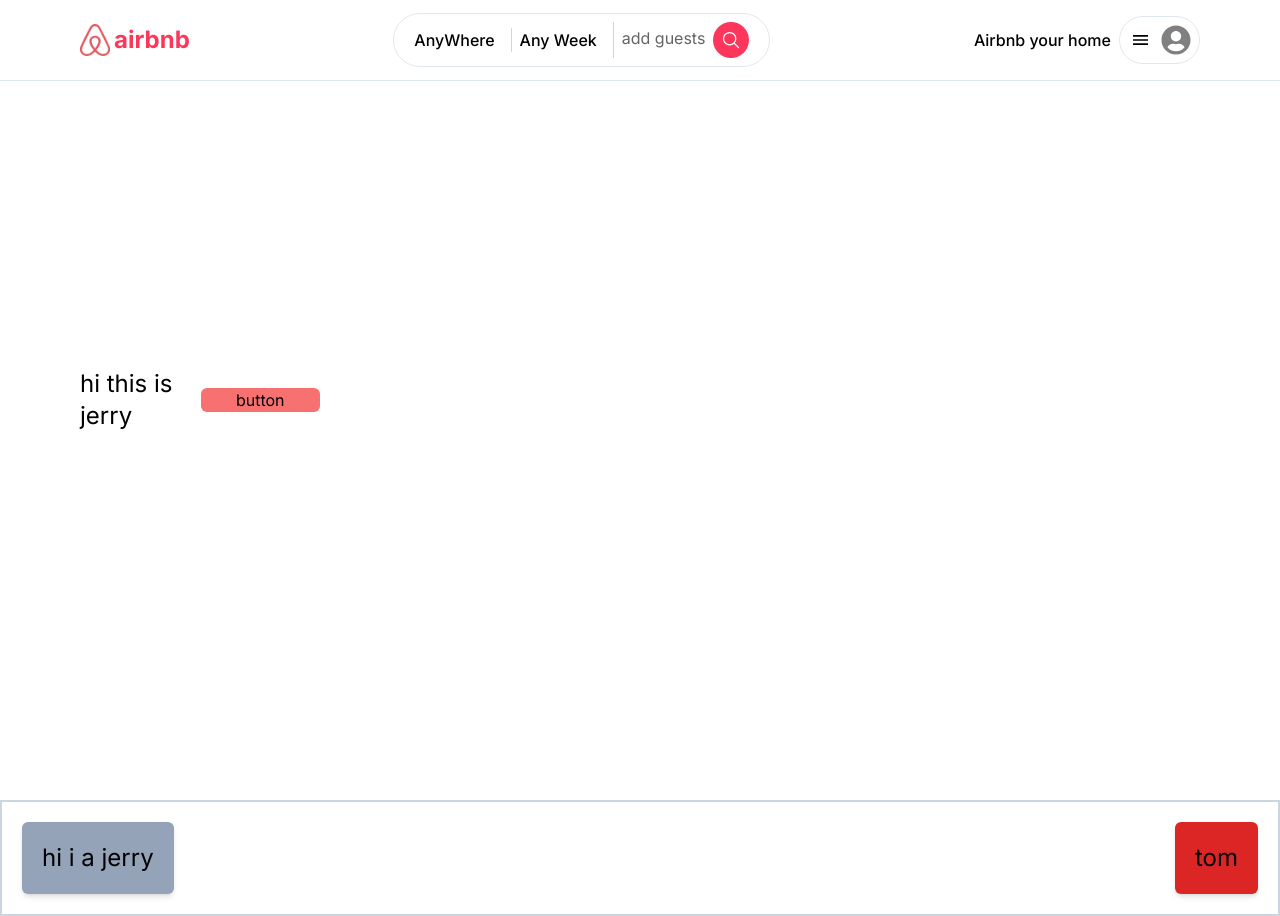
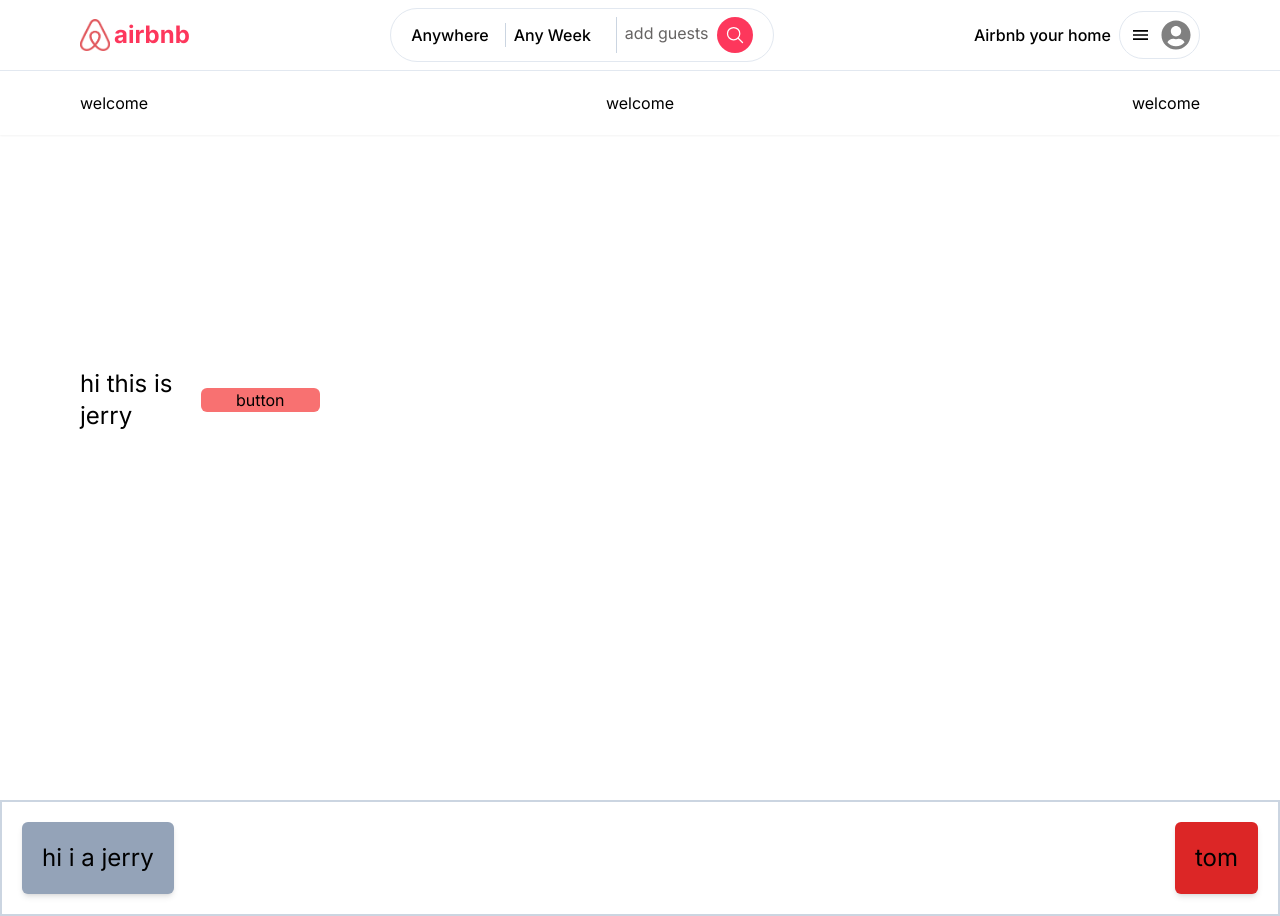
Before and after one commit to MAHBUB0177/airbnb-forntend, a Next.js app: page / in a window 1280 px wide. Built offline with nearby package versions, Linux system fonts and the light colour scheme.

Commit message:
resolve error

```diff
--- a/components/layout/header.tsx
+++ b/components/layout/header.tsx
@@ -16,38 +16,47 @@ const MenuList = [
 
 const Header = () => {
   const [isShow, setIsshow] = useState(false);
-  const divRef = useRef();
+  const [change, setChange] = useState<boolean>(false);
+  console.log(change, "change");
+  const divRef = useRef<HTMLDivElement | null>(null);
+  const cardRef = useRef<HTMLDivElement | null>(null);
 
 
   useEffect(() => {
-    const handleOutsideClick = (event) => {
-      if (divRef.current && !divRef.current.contains(event.target)) {
+    const handleOutsideClick = (event: MouseEvent) => {
+      if (divRef.current && !(divRef.current as any).contains(event.target)) {
         setIsshow(false);
       }
+      if (cardRef.current && !(cardRef.current as any).contains(event.target)) {
+        setChange(false);
+      }
     };
-    document.addEventListener('click', handleOutsideClick);
+    document.addEventListener("click", handleOutsideClick);
     return () => {
-      document.removeEventListener('click', handleOutsideClick);
+      document.removeEventListener("click", handleOutsideClick);
     };
-  }, []);
+  }, [setChange, setIsshow, divRef, cardRef]);
 
 
   return (
     <>
-      <div className=" bg-primary h-[10%] top-0 w-[100%] fixed  border-b-[1px]  border-slate-200 flex flex-row justify-between items-center px-2 md:px-10 lg:px-20 md:py-10 ">
+      <div className="bg-primary  top-0 w-[100%] fixed shadow-sm ">
+        <div
+          className={`h-10%] border-b-[1px]  border-slate-200 flex flex-row justify-between items-center md:px-10 lg:px-20 md:py-2 `}
+        >
           <div className="flex gap-1">
             <Image src={airbnb_logo} alt="airbnb_logo" width={30} height={20} />
             <p className="hidden lg:block text-secondary text-2xl font-bold ">
               airbnb
             </p>
           </div>
-
-        <div>
-        <SearchCard/>
+          <div ref={cardRef}>
+            <SearchCard setChange={setChange} change={change} />
           </div>
-
           <div className="flex flex-row gap-2">
-          <p className="hidden lg:block pt-3 font-medium ">Airbnb your home </p>
+            <p className="hidden lg:block pt-3 font-medium ">
+              Airbnb your home{" "}
+            </p>
             <div
               ref={divRef}
               className="flex gap-2 border-[1px] border-slate-200  rounded-full p-2 cursor-pointer hover:shadow-lg"
@@ -63,10 +72,17 @@ const Header = () => {
           </div>
         </div>
 
+        <div
+          className={` flex flex-row justify-between items-center md:px-10 lg:px-20 md:py-5  `}
+        >
+          <p>welcome</p>
+          <p>welcome</p>
+          <p>welcome</p>
+        </div>
+      </div>
 
       {isShow && (
         <div
-
           className="bg-primary shadow-md rounded-md h-auto w-[40%] md:w-[25%] lg:w-[15%] fixed right-20 top-20 px-4 "
           style={{ zIndex: 1000 }}
         >
--- a/pages/search/searchCard.tsx
+++ b/pages/search/searchCard.tsx
@@ -5,8 +5,14 @@ import { CiCircleMinus, CiCirclePlus } from "react-icons/ci";
 import { FiMinusCircle } from "react-icons/fi";
 import { IoSearchOutline } from "react-icons/io5";
 
-const SearchCard = () => {
-  const [large, setlarge] = useState(false);
+
+
+interface SearchCardProps {
+  change: boolean;
+  setChange: React.Dispatch<React.SetStateAction<boolean>>;
+}
+const SearchCard = ({ change, setChange }:SearchCardProps) => {
+  const divRef = useRef<HTMLDivElement | null>(null);
   const [toggle, setToggle] = useState(false);
   const [guestList, setguestList] = useState({
     adult: 1,
@@ -15,12 +21,10 @@ const SearchCard = () => {
     pets: 0,
   });
 
-  const divRef = useRef();
-
 
   useEffect(() => {
-    const handleOutsideClick = (event) => {
-      if (divRef.current && !divRef.current.contains(event.target)) {
+    const handleOutsideClick = (event:MouseEvent) => {
+      if (divRef.current && !(divRef.current as any).current.contains(event.target )) {
         setToggle(false);
       }
     };
@@ -34,31 +38,31 @@ const SearchCard = () => {
   return (
     <div>
       <div
-
-        className="bg-primary flex justify-between items-center gap-2 border-[1px] border-slate-200  rounded-full px-3 py-2 cursor-pointer divide-x divide-slate-300 w-auto hover:shadow-lg "
-        onClick={() => setlarge((prevlarge) => !prevlarge)}
+        className={`bg-primary flex justify-between items-center gap-2 border-[1px] border-slate-200  rounded-full px-3 py-2 cursor-pointer divide-x divide-slate-300 w-auto hover:shadow-lg  ${change ? 'w-[600px]' : ''}`}
+        onClick={() => setChange(true)}
       >
-        <div className=" font-medium px-2 ">AnyWhere </div>
+        <div className=" font-medium px-2 ">{change ? 'Where' :'Anywhere'} </div>
         <div className="font-medium px-2 ">
           {" "}
-          {large ? "check in" : "Any Week"}
+          {change ? "check in" : "Any Week"}
         </div>
-        <div className={`font-medium px-2 ${large ? "block" : "hidden"}`}>
+        <div className={`font-medium px-2 ${change ? "block" : "hidden"}`}>
           check out
         </div>
+        <p>{change}</p>
         <div
           className="flex justify-between gap-2 px-2 "
           ref={divRef}
           onClick={() => setToggle((prevtoggle) => !prevtoggle)}
         >
-          <p className={`text-textprimary  ${large ? "pt-2" : "pt-1"}`}>
+          <p className={`text-textprimary  ${change ? "pt-2" : "pt-1"}`}>
             add guests
           </p>
           <div className="flex justify-between gap-1 bg-secondary rounded-full py-2 px-2  text-primary">
             <IoSearchOutline
               style={{ fontWeight: "bold", height: "20px", width: "20px" }}
             />
-            <p className={`font-medium  ${large ? "block" : "hidden"}`}>
+            <p className={`font-medium  ${change ? "block" : "hidden"}`}>
               Search
             </p>
           </div>
@@ -67,7 +71,7 @@ const SearchCard = () => {
 
       {toggle && (
         <div
-          className="bg-primary border-[1px] border-slate-200 shadow-md rounded-lg h-auto w-[50%] md:w-[35%] lg:w-[25%] fixed  right-80 top-20 px-4 py-5 gap-3 divide-y divide-slate-200"
+          className="bg-primary border-[1px] border-slate-200 shadow-md rounded-lg h-auto w-[50%] md:w-[35%] lg:w-[35%] xl:w-[25%] fixed  right-80 top-20 px-4 py-5 gap-3 divide-y divide-slate-200"
           style={{ zIndex: 1000 }}
         >
           {/* //adults */}
```
Lines whose indentation alone changed are shown as unchanged.
